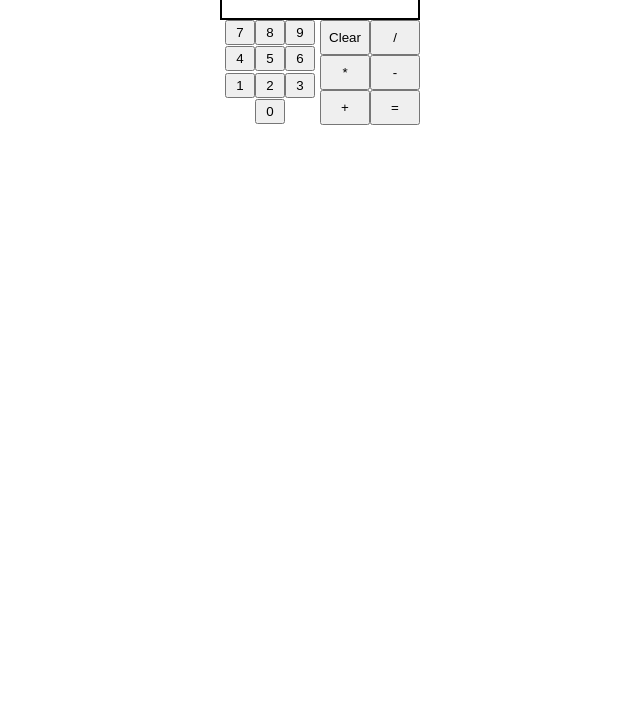
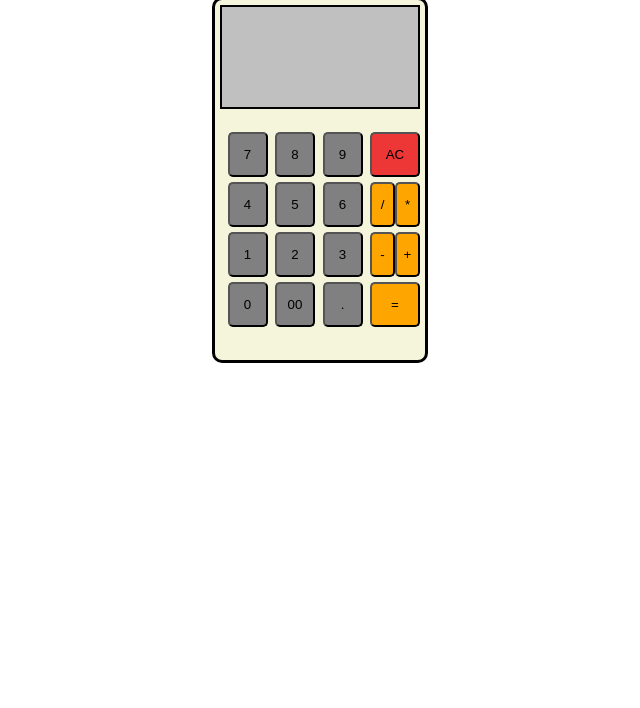
Before and after one commit to cygnn/Calculator, a plain HTML site: page index.html in a window 1280 px wide. Shown: the part 92-800 px from the top of the page, without its empty margins (320-960 px from the left). Drawn offline with Linux system fonts and the light colour scheme.

Commit message:
added ui, and minor touch ups

```diff
--- a/calc.js
+++ b/calc.js
@@ -69,7 +69,7 @@ function isOperator(symbol){
 }
 
 function display(value){
-    if(value === ' Clear '){
+    if(value === ' AC '){
         disp.textContent = ''
     }
     else if(value === ' = '){
--- a/index.html
+++ b/index.html
@@ -9,6 +9,7 @@
 </head>
 <body>
     <div class="main-container">
+        <div><h1>Simple Calculator</h1></div>
         <div class="calculator">
             <div class="display"></div>
             <div class="buttons">
@@ -23,9 +24,11 @@
                     <button>2</button>
                     <button>3</button>
                     <button>0</button>
+                    <button>00</button>
+                    <button>.</button>
                 </div>
                 <div class="operators">
-                    <button>Clear</button>
+                    <button class="plus">AC</button>
                     <button>/</button>
                     <button>*</button>
                     <button>-</button>
--- a/style.css
+++ b/style.css
@@ -1,44 +1,70 @@
 .main-container{
     display: flex;
+    flex-direction: column;
     justify-content: center;
+    align-items: center;
+    font-family: "Roboto", sans-serif;
+    font-weight: 400;
+    font-style: normal;
 }
 
 .calculator{
     display: flex;
+    padding: 5px;
     width: 200px;
+    height: 350px;
     flex-wrap: wrap;
     justify-content: center;
+    border: 3px solid black;
+    background-color: beige;
+    border-radius: 10px;
 }
 
 .nums{
     display: flex;
-    justify-content: center;
-    width: 90px;
+    justify-content: space-evenly;
+    min-width: 150px;
+    height: 200px;
     flex-wrap: wrap;
     flex: 1 1 0%;
 }
 
 .operators{
     display: flex;
-    width: 45px;
-    justify-content: center;
+    /* max-width: 51px; */
+    height: 200px;
+    justify-content: space-evenly;
     flex: 1 1 0%;
     flex-wrap: wrap;
 }
 
 .buttons{
     display:flex;
+    height: 200px;
     flex: 1 1 0%;
+
+}
+
+.operators > .plus{
+    background-color: #ed3737;
 }
 
 button{
-    width: 30px;
-    height: 25px;
+    width: 40px;
+    height: 45px;
+    background-color: gray;
+    border-radius: 5px;
 }
 
 .operators > button{
-    width: 50px;
-    height: 35px;
+    width: fit-content;
+    height: 45px;
+    background-color: orange;
+    justify-content: center;
+    align-items: center;
+    flex: 1 1 0%;
+    padding: auto;
+
 }
 
 .display{
@@ -47,4 +73,5 @@ button{
     border: 2px solid black;
     text-align: end;
     align-content: end;
+    background-color: #c0c0c0;
 }
```
